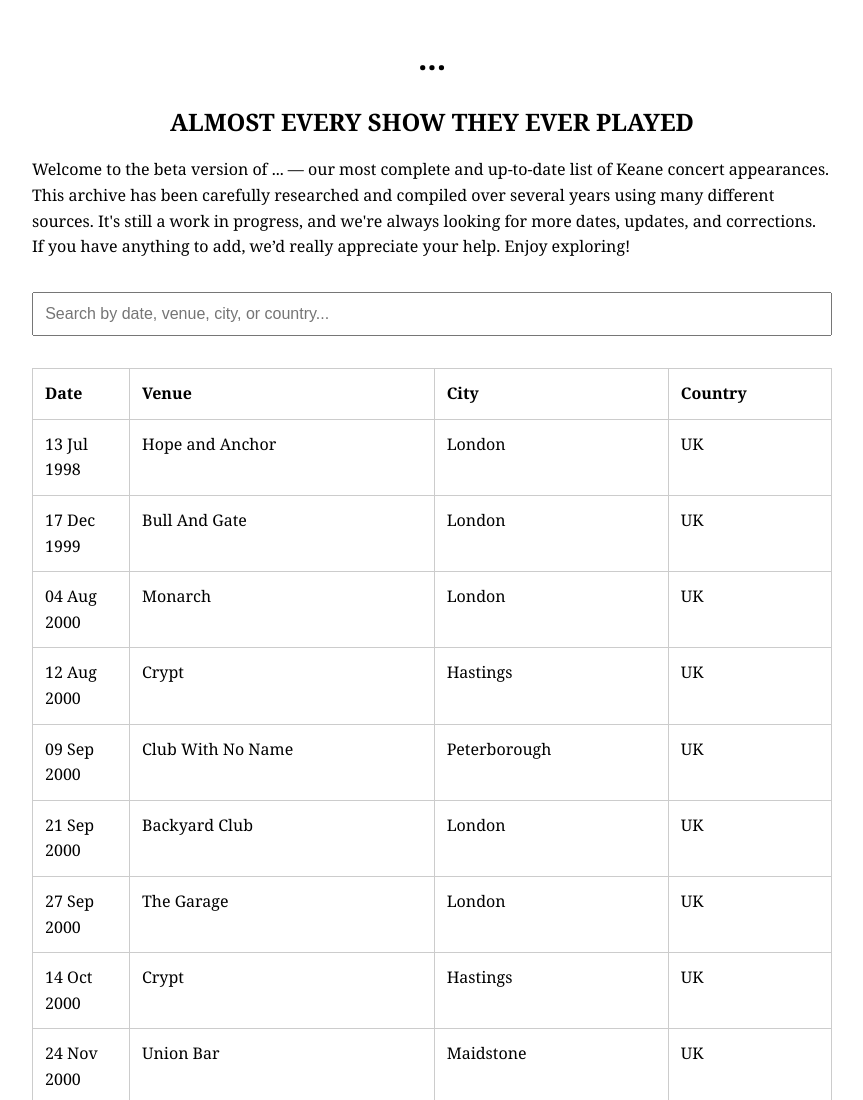
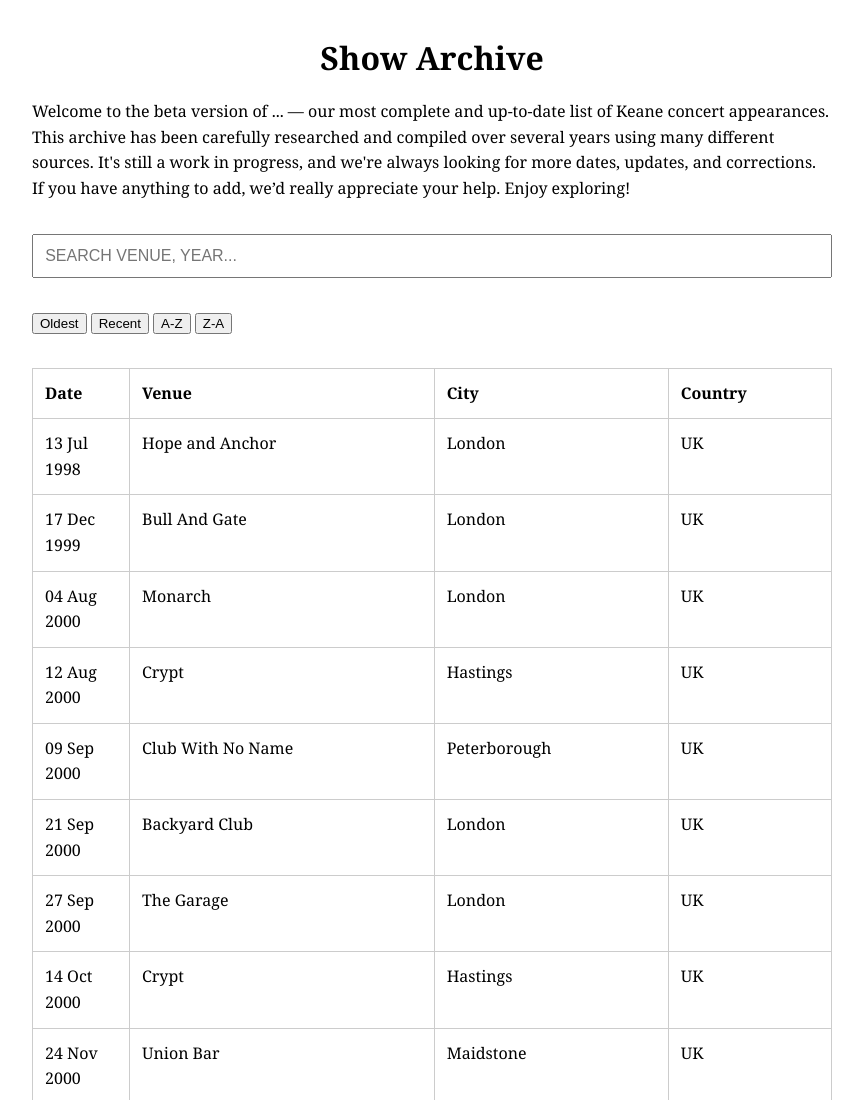
Before and after one commit to motherfuckingkeanefan/KEANESETS.NET, a plain HTML site: page index.html in a window 1280 px wide. Shown: the top 1100 px of the page, without its empty margins (208-1071 px from the left). Drawn offline with Linux system fonts and the light colour scheme.

Commit message:
Update index.html

```diff
--- a/index.html
+++ b/index.html
@@ -3,12 +3,11 @@
 <head>
   <meta charset="UTF-8" />
   <meta name="viewport" content="width=device-width, initial-scale=1" />
-  <title>...</title>
+  <title>Show Archive | Keane</title>
   <link rel="stylesheet" href="styles.css" />
 </head>
 <body>
- <h1>...</h1>
-<h2>ALMOST EVERY SHOW THEY EVER PLAYED</h2>
+ <h1>Show Archive</h1>
 
 <p class="intro">
   Welcome to the beta version of ... — our most complete and up-to-date list of Keane concert appearances.
@@ -18,12 +17,19 @@
 </p>
 
 
-  <input
-    type="text"
-    id="searchInput"
-    placeholder="Search by date, venue, city, or country..."
-    aria-label="Search shows"
-  />
+<div id="searchAndSort">
+  <input type="text" id="searchInput" placeholder="SEARCH VENUE, YEAR..." aria-label="Search shows" />
+  <div id="sortButtons">
+    <button id="sortOldest">Oldest</button>
+    <button id="sortRecent">Recent</button>
+    <button id="sortAZ">A-Z</button>
+    <button id="sortZA">Z-A</button>
+  </div>
+</div>
+
+
+
+
   <table id="showsTable">
     <thead>
       <tr>
@@ -628,7 +634,13 @@
 <tr><td data-label="Date">04 Apr 2012</td><td data-label="Venue">Arena Moscow</td><td data-label="City">Moscow</td><td data-label="Country">Russia</td></tr>
 <tr><td data-label="Date">06 Apr 2012</td><td data-label="Venue">Yubileniey Arena</td><td data-label="City">St Petersburg</td><td data-label="Country">Russia</td></tr>
 <tr><td data-label="Date">21 Apr 2012</td><td data-label="Venue">Rough Trade East</td><td data-label="City">London</td><td data-label="Country">UK</td></tr>
+<tr><td data-label="Date">27 Apr 2012</td><td data-label="Venue">St Martin's College</td><td data-label="City">London</td><td data-label="Country">UK</td></tr>
+<tr><td data-label="Date">07 May 2012</td><td data-label="Venue">BBC Radio Theatre</td><td data-label="City">London</td><td data-label="Country">UK</td></tr>
+
 <tr><td data-label="Date">15 May 2012</td><td data-label="Venue">Casino de Paris</td><td data-label="City">Paris</td><td data-label="Country">France</td></tr>
+<tr><td data-label="Date">16 May 2012</td><td data-label="Venue">TMN Ao Vivo</td><td data-label="City">Lisbon</td><td data-label="Country">Portugal</td></tr>
+
+<tr><td data-label="Date">17 May 2012</td><td data-label="Venue">40 Café</td><td data-label="City">Madrid</td><td data-label="Country">Spain</td></tr>
 <tr><td data-label="Date">23 May 2012</td><td data-label="Venue">O2 Academy</td><td data-label="City">Newcastle</td><td data-label="Country">UK</td></tr>
 <tr><td data-label="Date">24 May 2012</td><td data-label="Venue">O2 Academy</td><td data-label="City">Glasgow</td><td data-label="Country">UK</td></tr>
 <tr><td data-label="Date">25 May 2012</td><td data-label="Venue">O2 Academy</td><td data-label="City">Birmingham</td><td data-label="Country">UK</td></tr>
```
